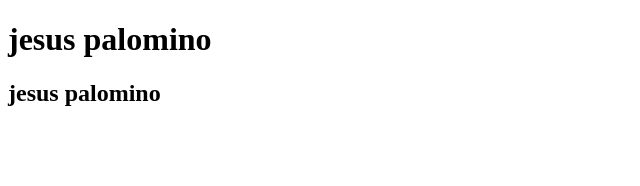
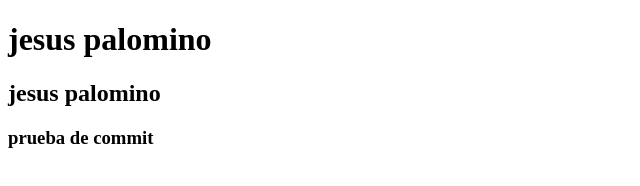
Before and after one commit to jpalomino16/Practicas-Frontend, a plain HTML site: page index.html in a window 1280 px wide. Shown: the whole page, without its empty margins (0-640 px from the left). Drawn offline with Linux system fonts and the light colour scheme.

Commit message:
primer commit

```diff
--- a/index.html
+++ b/index.html
@@ -8,6 +8,7 @@
 <body>
     <h1>jesus palomino</h1>
     <h2>jesus palomino</h2>
+    <h3>prueba de commit</h3>
 
 </body>
 </html>
```
